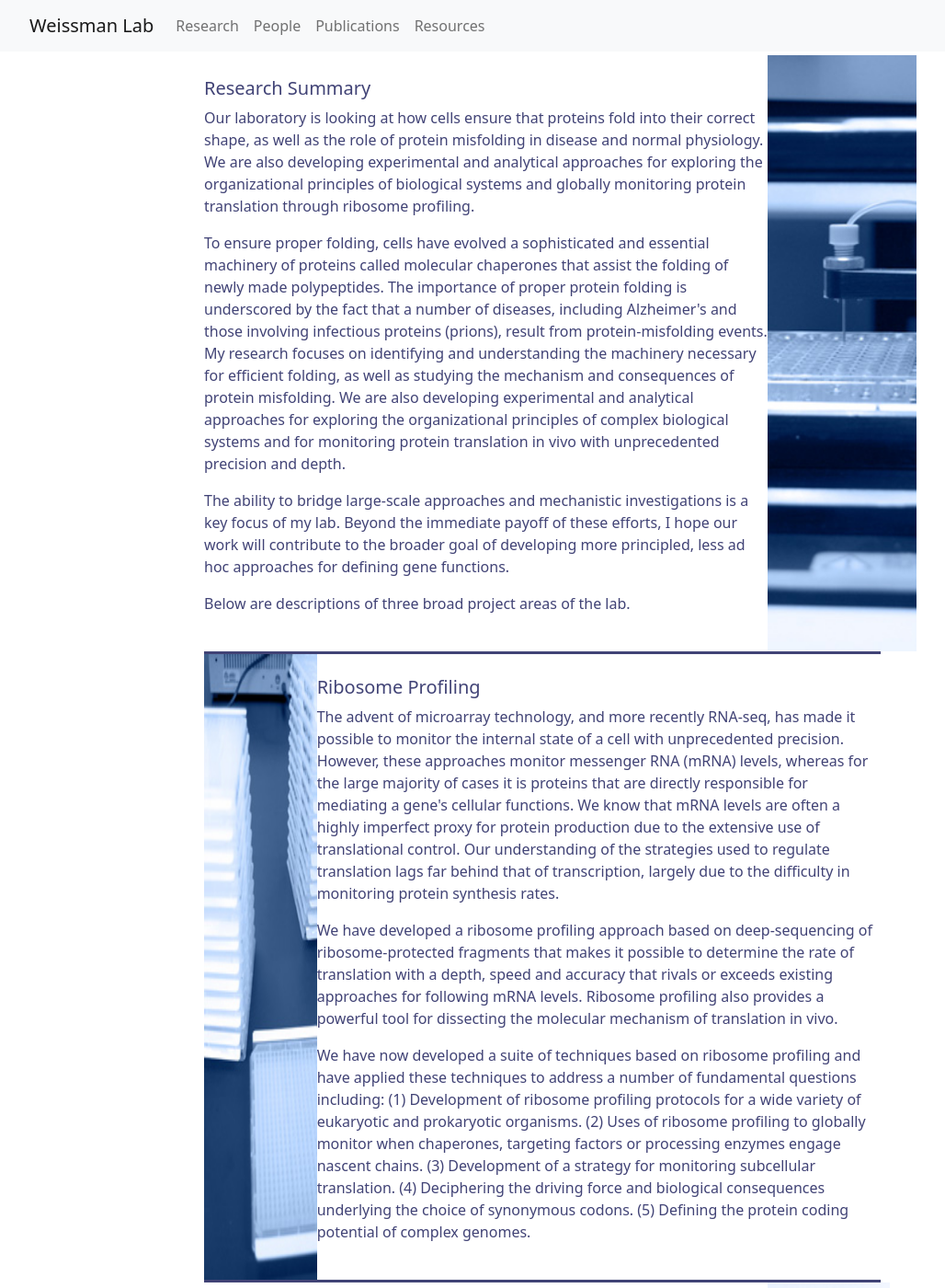
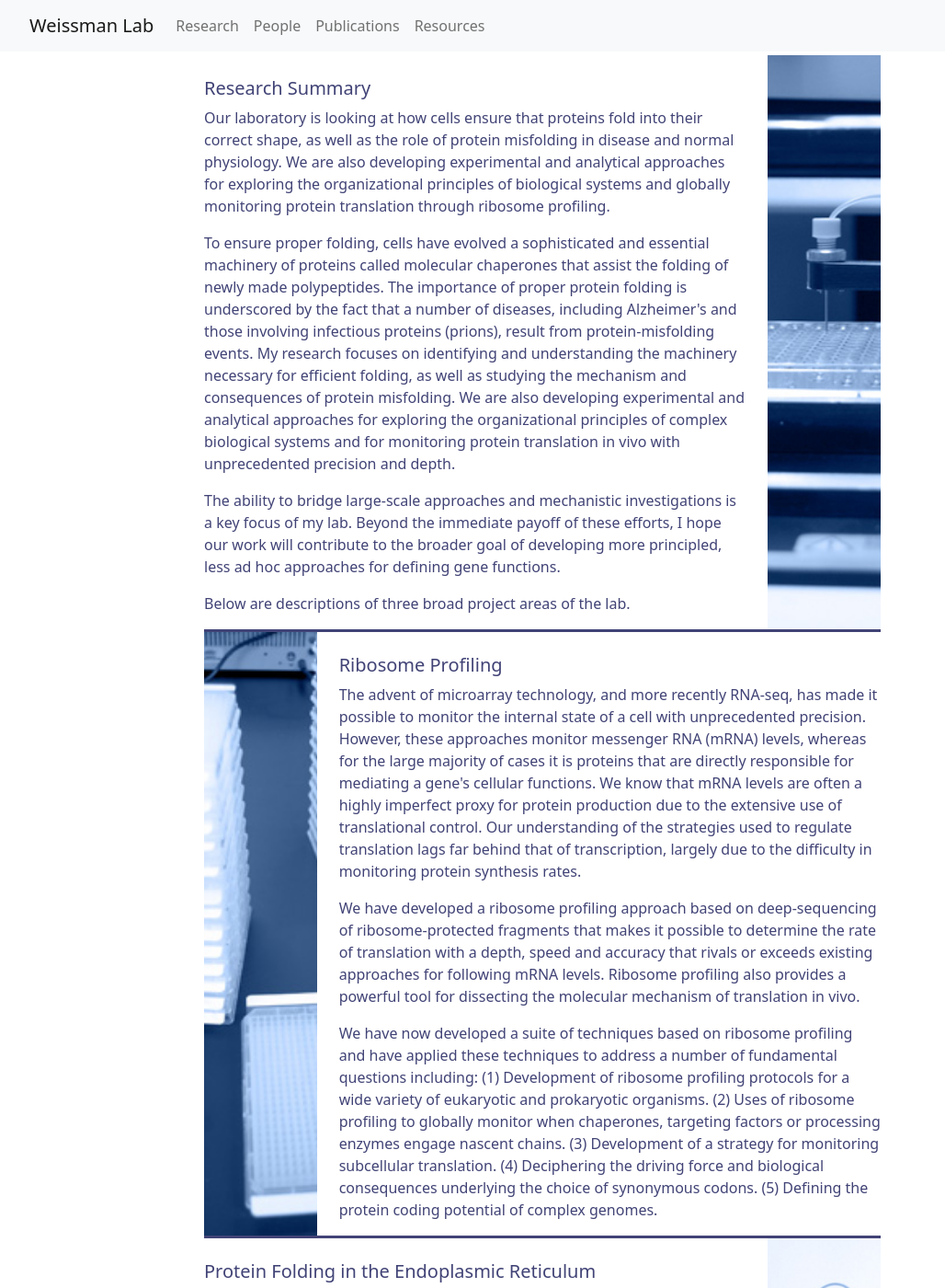
Before and after one commit to whitehead/weissmanlab, a Jekyll site: the page built from _pages/research.html, in a window 1280 px wide and 1400 px high. Shown: the whole window at 92% size, without its empty margins (50-1078 px from the left). Built offline with Jekyll 4.4.1, drawn with Linux system fonts in a browser that asks for light colours.

Commit message:
some styling

```diff
--- a/_pages/crispr.html
+++ b/_pages/crispr.html
@@ -15,7 +15,9 @@
             <p><a href="resources/library_adapters.xlsx">Adapter sequences for appending to pooled sgRNA library oligo sequences</a></p>
             <p><a href="resources/Pooled_CRISPR_Library_Cloning.pdf">CRISPRi/a library cloning</a></p>
             <p><a href="resources/Large_scale_lentivirus_production.pdf">Large scale lentivirus production protocol</a></p>
+        </div>
 
+        <div class="row border_top py-2 mt-4">
             <h5>Protocols related to CRISPRi/a screens and screen processing</h5>
 
             <p><a href="resources/Infection_and_Screening_Suspension_Cells.pdf">Screening guidelines and example infection protocol, suspension cells</a></p>
@@ -23,7 +25,9 @@
             <p><a href="resources/screening_measurements.xlsx">Example and Template for cell measurements during growth screens, suspension and adherent cells</a></p>
             <p><a href="resources/IlluminaSequencingSamplePrep.pdf">Preparation of Illumina sequencing sample after a CRISPR screen</a></p>
             <p><a href="https://github.com/mhorlbeck/ScreenProcessing">ScreenProcessing pipeline for analysis of pooled CRISPR screens</a></p>
+        </div>
 
+        <div class="row border_top py-2 mt-4">
             <h5>Protocols related to generating individual CRISPRi/a sgRNA vectors</h5>
 
             <p><a href="resources/Cloning_by_annealing_oligo_ordering.xlsx">Template for ordering oligos for individual cloning</a></p>
--- a/_pages/research.html
+++ b/_pages/research.html
@@ -8,7 +8,7 @@
     <div class="row">
         <div class="col-sm-8 offset-2">
             <div class="row g-0">
-                <div class="col-10 py-4">
+                <div class="col-10 pt-4 pe-4">
                     <h5>Research Summary</h5>
 
                     <p>Our laboratory is looking at how cells ensure that proteins fold into their correct shape, as well as the role of protein misfolding in disease and normal physiology. We are also developing experimental and analytical approaches for exploring the organizational principles of biological systems and globally monitoring protein translation through ribosome profiling.</p>
@@ -28,7 +28,7 @@
                 <div class="col-2">
                     <img class="research_img" src="{{ site.baseurl }}/assets/img/old_site_images/research/library1.jpg" style="max-height:100%; max-width:100%; overflow: hidden;">
                 </div>
-                <div class="col-10 py-4">
+                <div class="col-10 pt-4 ps-4">
                     <h5>Ribosome Profiling</h5>
 
                     <p>The advent of microarray technology, and more recently RNA-seq, has made it possible to monitor the internal state of a cell with unprecedented precision. However, these approaches monitor messenger RNA (mRNA) levels, whereas for the large majority of cases it is proteins that are directly responsible for mediating a gene's cellular functions. We know that mRNA levels are often a highly imperfect proxy for protein production due to the extensive use of translational control. Our understanding of the strategies used to regulate translation lags far behind that of transcription, largely due to the difficulty in monitoring protein synthesis rates.</p>
@@ -40,7 +40,7 @@
 
             </div>
             <div class="row border_top g-0">
-                <div class="col-10 py-4">
+                <div class="col-10 pt-4 pe-4">
                     <h5>Protein Folding in the Endoplasmic Reticulum</h5>
 
                     <p>As a rule, proteins that enter the secretory pathway fold within the ER. The ER establishes and maintains a highly specialized environment optimized for folding. Understanding how this is accomplished is a major focus of our research.</p>
@@ -93,7 +93,7 @@
                 <div class="col-2">
                     <img class="research_img" src="{{ site.baseurl }}/assets/img/old_site_images/research/emap1.jpg">
                 </div>
-                <div class="col-10 py-4">
+                <div class="col-10 pt-4 ps-4">
                     <h5>Understanding the Organizational Principles of Cellular Systems</h5>
 
                     <p><b><i>Construction and analysis of high-density genetic interaction maps</i></b> A major challenge of the post genomic era is to understand how genes function together in normal and disease states. In addition to a description of the molecular activity of individual proteins, a comprehensive description of a cell requires an understanding of how groups of proteins act together to carry out specific biological processes, and how those different processes communicate among themselves. Theoretical considerations suggest that information regarding each of these organizational levels can be obtained from the analysis of genetic interaction maps (pairwise descriptions of the extent to which the loss of one gene will aggravate or buffer the effect of the loss of a second one). The spectrum of genetic interactions is also crucial for guiding efforts to tailor drug treatments to an individual's genetic makeup, and for developing rational strategies for drug-combination therapies.</p>
@@ -105,7 +105,7 @@
                 </div>
             </div>
             <div class="row border_top g-0">
-                <div class="col-10 py-4">
+                <div class="col-10 pt-4 pe-4">
                     <p><b><i>Mammalian Genetic Interaction Maps</i></b> A convergence of technologies now makes it possible to construct similar genetic interaction maps in mammalian cells. These technologies include: (1) Efficient lentiviral vectors allowing stable knock-down of one or more genes either using shRNAs or, more recently, CRISPR technology, (2) Highly parallel microarray-based oligosynthesis, enabling production of massive lentiviral RNA libraries, (3) Deep sequencing technology that makes it possible to monitor simultaneously the phenotypic consequences of each of the individual elements in such highly complex libraries. We have developed an integrated strategy for generating and quantitatively monitoring complex pooled lentiviral libraries. We have constructed an ultracomplex (25 shRNAs/gene and 500,000 total shRNAs) whole genome shRNA library. These ultracomplex libraries let us overcome the two common problems that have plagued shRNA screens: high false-negative rates (due to low efficacy of many shRNAs) and high false-positive rates (due to off-target effects). Our high-coverage library maximizes the chances of effectively targeting each gene with multiple independent shRNAs, and thus allows rigorous evaluation of the probability that shRNAs act through the intended target gene.</p>
 
                     <p>Using these ultracomplex library, we have developed an integrated methodology for genome-wide identification of genes with relevant phenotypes and systematic mapping of all genetic interactions (GIs) between them. We have demonstrated the potential of this approach in an application to pathways controlling the susceptibility of human cells to the toxin ricin. We have also developed a quantitative framework for our strategy, including experimental design, derivation of quantitative phenotypes from pooled screens, robust identification of hit genes using ultra-complex shRNA libraries, parallel measurement of hundreds of thousands of GIs from a single double-shRNA experiment and construction of GI maps. Our pooled approach enables rapid screening of the same shRNA library in different cell lines and under different conditions to determine a range of different phenotypes.</p>
--- a/_pages/resources.html
+++ b/_pages/resources.html
@@ -39,7 +39,7 @@
         <div class="row border_top py-2 mt-4">
             <h5>Other links</h5>
 
-            <p><a href="/crispr/">Link to CRISPRi/a screening materials</a></p>
+            <p><a href="/crispr/">CRISPRi/a screening materials</a></p>
 
             <p><a href="https://yeastgfp.yeastgenome.org/">Yeast GFP-fusion localization database</a></p>
 
--- a/assets/css/main.css
+++ b/assets/css/main.css
@@ -13,7 +13,9 @@
 }
 
 
-
+a {
+  text-decoration: none;
+}
 
 .portrait {
   max-height: 250px;
@@ -22,13 +24,11 @@
 
 a.author_link {
   color: black;
-  text-decoration: none;
+  /*text-decoration: none;*/
 }
 
 a.article_link {
-  text-decoration: none;
-
-
+  /*text-decoration: none;*/
 }
 
 .inner_box img {
@@ -41,7 +41,7 @@
 }
 .inner_box a {
   color: #414376;
-  text-decoration: none;
+  /*text-decoration: none;*/
 }
 
 .inner_box a:hover {
@@ -56,5 +56,7 @@
 }
 
 .research_img {
-  height:100%; overflow: hidden;
+  width:100%;
+  height:100%;
+  object-fit: cover;
 }
```
Also changed, not shown: TODO.md (+0 -14 lines).
